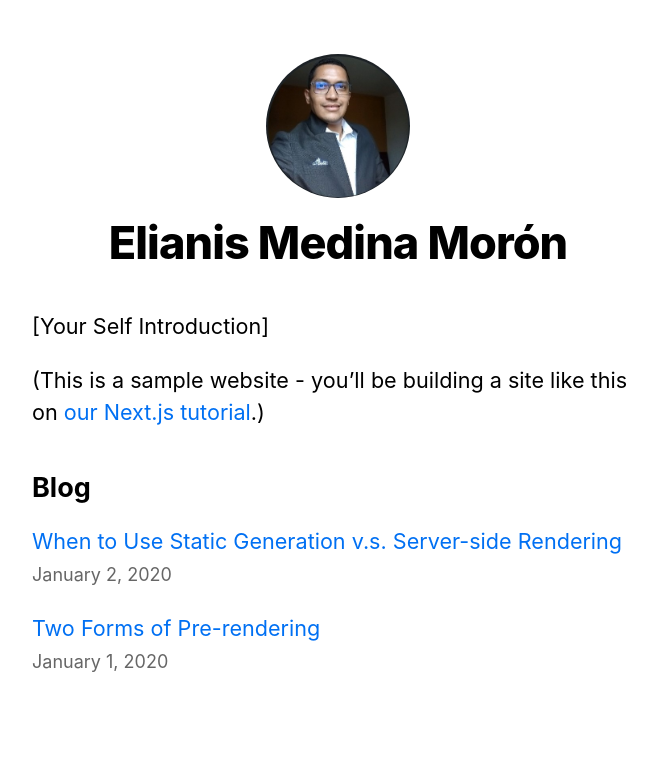
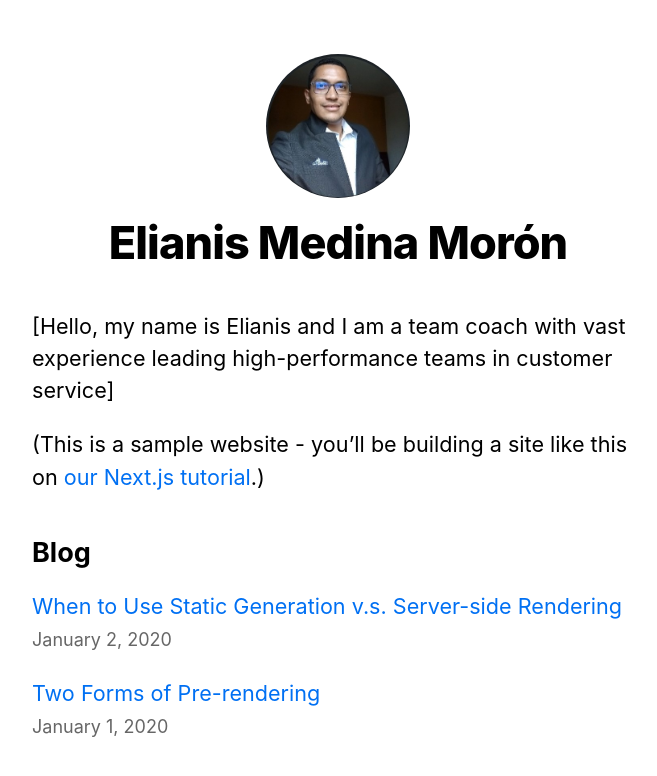
Before and after one commit to elianismedina/nextjs-blog, a Next.js app: page / in a window 1280 px wide. Shown: the top 776 px of the page, without its empty margins (302-959 px from the left). Built offline with nearby package versions, Linux system fonts and the light colour scheme.

Commit message:
changed introductory statement

```diff
--- a/pages/index.js
+++ b/pages/index.js
@@ -20,7 +20,7 @@ export default function Home({ allPostsData }) {
         <title>{siteTitle}</title>
       </Head>
       <section className={utilStyles.headingMd}>
-        <p>[Your Self Introduction]</p>
+        <p>[Hello, my name is Elianis and I am a team coach with vast experience leading high-performance teams in customer service]</p>
         <p>
           (This is a sample website - you’ll be building a site like this on{" "}
           <a href="https://nextjs.org/learn">our Next.js tutorial</a>.)
```
